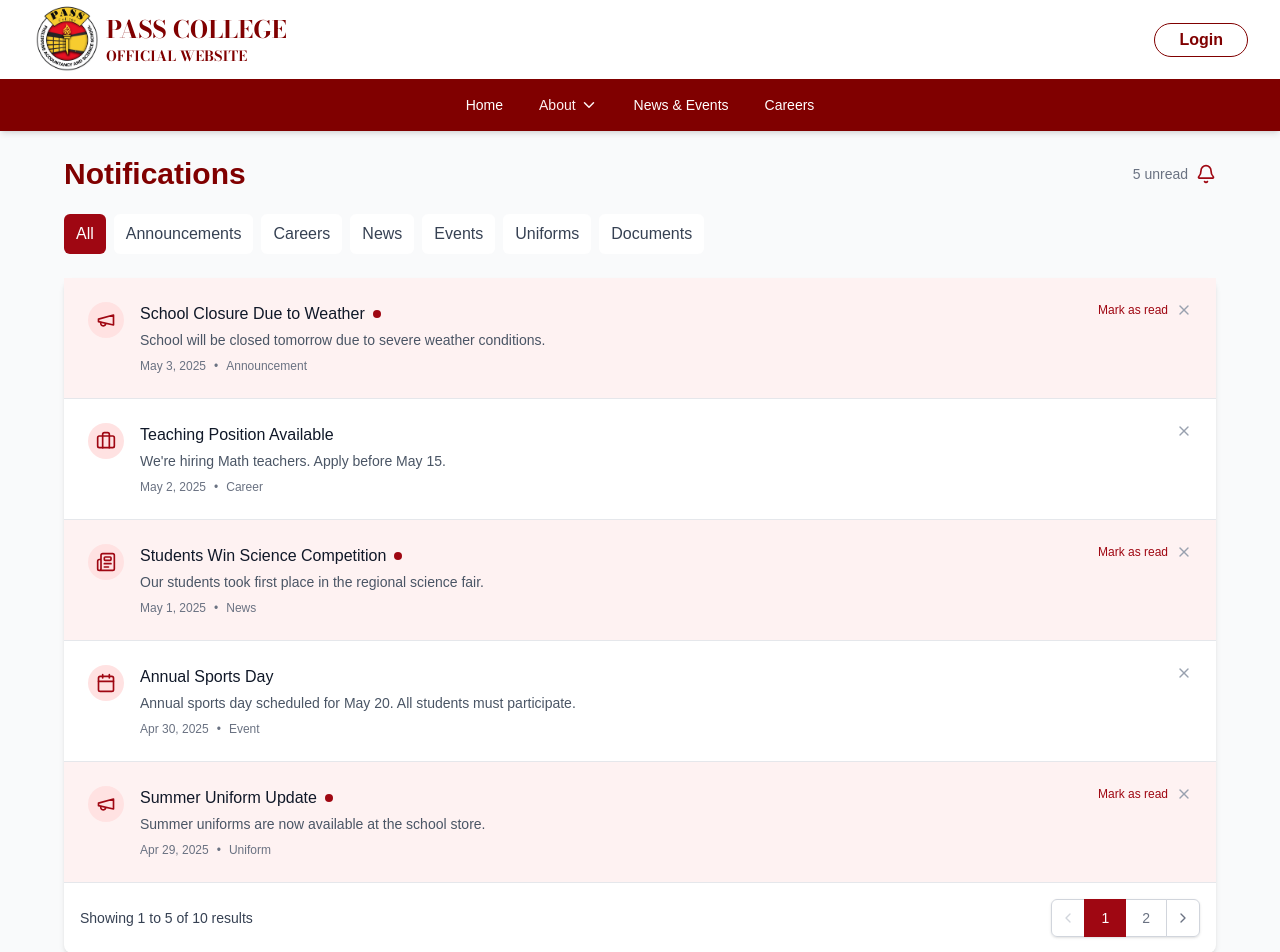
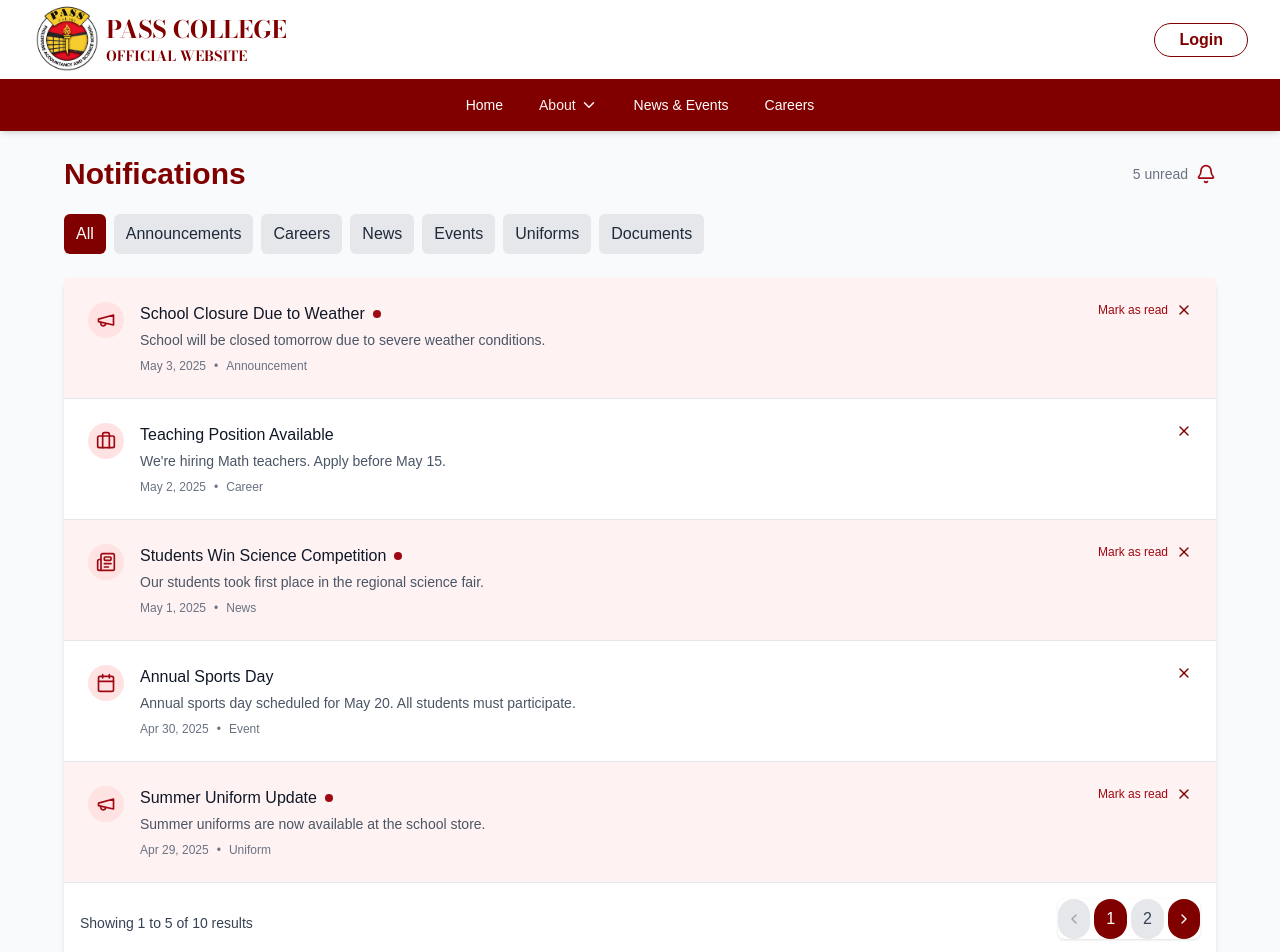
Before and after one commit to mjayhumilde/pass-college-official-website, a React (Vite) app: page /notifications in a window 1280 px wide. Shown: the top 952 px of the page. Built offline with nearby package versions, Linux system fonts and the light colour scheme; a web font is replaced by a local one.

Commit message:
finalize the UI for Notification Page

```diff
--- a/src/pages/Notification.jsx
+++ b/src/pages/Notification.jsx
@@ -115,10 +115,10 @@ export default function NotificationPage() {
                   setActiveTab(tab.id);
                   setCurrentPage(1);
                 }}
-                className={`px-3 py-2 text-sm md:text-base rounded-md transition-colors ${
+                className={`px-3 py-2 text-sm md:text-base rounded-md transition-colors hover:cursor-pointer ${
                   activeTab === tab.id
-                    ? "bg-red-800 text-white"
-                    : "bg-white text-gray-700 hover:bg-gray-100"
+                    ? "bg-red-primary text-white"
+                    : "bg-gray-200 text-gray-800 hover:bg-gray-300"
                 }`}
               >
                 {tab.label}
@@ -178,14 +178,14 @@ export default function NotificationPage() {
                       {notification.notifStatus === "unread" && (
                         <button
                           onClick={() => markAsRead(notification.id)}
-                          className="text-xs text-red-800 hover:text-red-900"
+                          className="text-xs text-red-800 hover:text-red-900 hover:cursor-pointer"
                         >
                           Mark as read
                         </button>
                       )}
                       <button
                         onClick={() => deleteNotification(notification.id)}
-                        className="text-gray-400 hover:text-gray-500"
+                        className="text-red-primary hover:text-red-800 hover:cursor-pointer"
                       >
                         <X size={16} />
                       </button>
@@ -253,16 +253,16 @@ export default function NotificationPage() {
                   </p>
                 </div>
                 <div>
-                  <nav className="relative z-0 inline-flex -space-x-px rounded-md shadow-sm">
+                  <nav className="relative z-0 inline-flex space-x-1 rounded-md shadow-sm">
                     <button
                       onClick={() =>
                         setCurrentPage((prev) => Math.max(prev - 1, 1))
                       }
                       disabled={currentPage === 1}
-                      className={`relative inline-flex items-center px-2 py-2 rounded-l-md border border-gray-300 bg-white text-sm font-medium ${
+                      className={`p-1 sm:p-2 rounded-full hover:cursor-pointer ${
                         currentPage === 1
-                          ? "text-gray-300"
-                          : "text-gray-500 hover:bg-gray-50"
+                          ? "bg-gray-200 text-gray-400"
+                          : "bg-red-primary text-white"
                       }`}
                     >
                       <ChevronLeft size={16} />
@@ -271,10 +271,10 @@ export default function NotificationPage() {
                       <button
                         key={index}
                         onClick={() => setCurrentPage(index + 1)}
-                        className={`relative inline-flex items-center px-4 py-2 border text-sm font-medium ${
+                        className={`${"hidden sm:flex"} px-3 py-2 rounded-full hover:cursor-pointer ${
                           currentPage === index + 1
-                            ? "z-10 bg-red-800 border-red-800 text-white"
-                            : "bg-white border-gray-300 text-gray-500 hover:bg-gray-50"
+                            ? "bg-red-primary text-white"
+                            : "bg-gray-200 text-gray-700"
                         }`}
                       >
                         {index + 1}
@@ -285,10 +285,10 @@ export default function NotificationPage() {
                         setCurrentPage((prev) => Math.min(prev + 1, totalPages))
                       }
                       disabled={currentPage === totalPages}
-                      className={`relative inline-flex items-center px-2 py-2 rounded-r-md border border-gray-300 bg-white text-sm font-medium ${
+                      className={`p-1 sm:p-2 rounded-full hover:cursor-pointer ${
                         currentPage === totalPages
-                          ? "text-gray-300"
-                          : "text-gray-500 hover:bg-gray-50"
+                          ? "bg-gray-200 text-gray-400"
+                          : "bg-red-primary text-white"
                       }`}
                     >
                       <ChevronRight size={16} />
```
